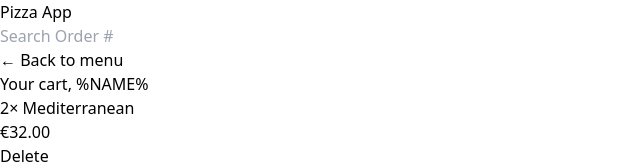
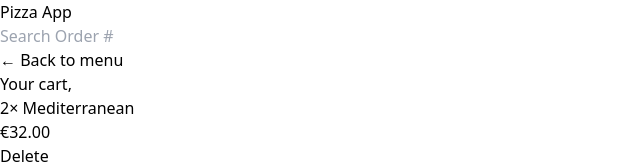
Before and after one commit to Akhi4009/pizza-app, a React (Vite) app: page /cart in a window 1280 px wide. Shown: the top 164 px of the page, without its empty margins (0-640 px from the left). Built offline with nearby package versions, Linux system fonts and the light colour scheme.

Commit message:
add username in ourapp

```diff
--- a/src/features/cart/Cart.jsx
+++ b/src/features/cart/Cart.jsx
@@ -1,6 +1,7 @@
 import CartItem from "../cart/CartItem";
 import LinkButton from '../../ui/LinkButton';
 import Button from '../../ui/Button';
+import { useSelector } from "react-redux";
 
 const fakeCart = [
   {
@@ -28,6 +29,7 @@
 
 function Cart() {
    const cart = fakeCart;
+   const {username} = useSelector(store=>store.user);
 
   return (
     <div className='px-4 py-3'>
@@ -35,7 +37,7 @@
        &larr; Back to menu
        </LinkButton>
 
-      <h2 className='mt-7 text-xl font-semibold'>Your cart, %NAME%</h2>
+      <h2 className='mt-7 text-xl font-semibold'>Your cart, {username}</h2>
       <ul className='mt-3 divide-y divide-stone-200 border-b'>
       {cart.map(item=><CartItem item={item} key={item.pizzaId}/>)}
       </ul>
--- a/src/features/order/CreateOrder.jsx
+++ b/src/features/order/CreateOrder.jsx
@@ -2,6 +2,7 @@
 import {Form,redirect,useActionData,useNavigation} from "react-router-dom";
 import { createOrder } from "../../services/apiRestaurant";
 import Button from "../../ui/Button";
+import { useSelector } from "react-redux";
 
 // https://uibakery.io/regex-library/phone-number
 const isValidPhone = (str) =>
@@ -39,6 +40,7 @@
   const navigation = useNavigation()
   const isSubmitting = navigation.state === 'submitting'
   const formErrors = useActionData();
+  const {username} = useSelector(store=>store.user);
   return (
     <div className='px-4 py-6'>
        <h2 className='mb-8 text-xl font-semibold'>Ready to order? Let&apos;s go!</h2>
@@ -49,6 +51,7 @@
             className='input grow'
             type="text"
             name="customer"
+            defaultValue={username}
             required
           />
         </div>
--- a/src/features/user/CreateUser.jsx
+++ b/src/features/user/CreateUser.jsx
@@ -1,11 +1,19 @@
 import { useState } from 'react';
 import Button from '../../ui/Button';
+import { useDispatch } from 'react-redux';
+import { updateName } from './userSlice';
+import { useNavigate } from 'react-router-dom';
 
 function CreateUser() {
   const [username, setUsername] = useState('');
+  const dispatch = useDispatch();
+  const navigate = useNavigate();
 
   function handleSubmit(e) {
     e.preventDefault();
+    if(!username) return;
+    dispatch(updateName(username));
+    navigate('/menu');
   }
 
   return (
--- a/src/ui/Home.jsx
+++ b/src/ui/Home.jsx
@@ -1,5 +1,8 @@
+import { useSelector } from "react-redux";
 import CreateUser from "../features/user/CreateUser";
+import Button from "./Button";
 function Home() {
+ const {username} = useSelector(store=>store.user)
   return (
     <div className='my-10 px-4 sm:my-16 text-center'>
       <h1 className='mb-8 text-center text-xl
@@ -10,7 +13,8 @@
         Straight out of the oven, straight to you.
         </span>
       </h1>
-      <CreateUser/>
+      {username === '' ? <CreateUser/> : <Button to="/menu"
+    type='primary'>Continure Ordering, {username}</Button>}
     </div>
   );
 }
```
